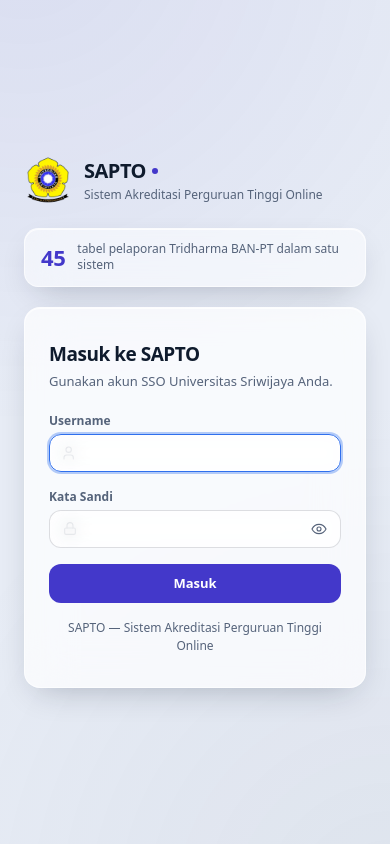
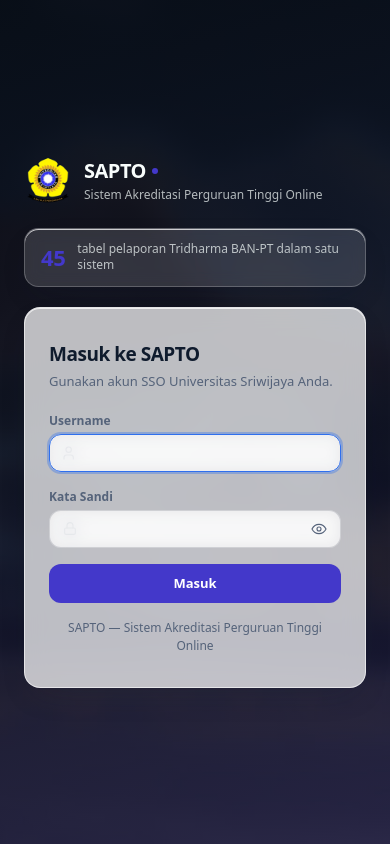
Before and after one commit to Anomabz/kafka, a Laravel app: page /login in a window 390 px wide. Run offline with Laravel 12, Linux system fonts and the light colour scheme; style sheets or scripts are compiled from the project's sources.

Commit message:
fix(sapto): perbaiki OG image, foto background login, versi title, dan optimasi performa blur
- Perbaiki tagline yang tidak konsisten di gambar OG (og-sapto.png) supaya
  cocok dengan penamaan "Sistem Akreditasi Perguruan Tinggi Online" di
  seluruh aplikasi
- Tambah foto gerbang UNSRI (diredupkan/blur) sebagai background halaman
  login, di belakang kartu glass
- Tambah "v1.0 - UNSRI" ke title utama, halaman login, dan meta SEO
- Turunkan blur (--glass-blur) dari 20-26px ke 14px (8px di mobile,
  0 kalau OS minta reduce-transparency) -- backdrop-filter blur yang berat
  di banyak panel sekaligus (terutama sidebar 26px) adalah penyebab utama
  frame drop di device low-end

Co-Authored-By: Claude Sonnet 5 <noreply@anthropic.com>

```diff
--- a/resources/css/app.css
+++ b/resources/css/app.css
@@ -58,7 +58,11 @@
     --glass-border: rgba(255, 255, 255, 0.60);
     --glass-hi: rgba(255, 255, 255, 0.75);
     --glass-shadow: 0 12px 34px -14px rgba(15, 27, 45, 0.30);
-    --glass-blur: 20px;
+    /* backdrop-filter blur cost scales with radius -- 20px+ stacked across a
+       dozen concurrent glass panels (sidebar, sticky topbar, cards, inputs)
+       is the main cause of scroll frame drops on weaker/mobile GPUs. 14px
+       reads almost identically but is materially cheaper to composite. */
+    --glass-blur: 14px;
 
     --row-hover: rgba(15, 27, 45, 0.04);
     --skeleton: rgba(15, 27, 45, 0.10);
@@ -113,7 +117,7 @@
     --glass-border: rgba(255, 255, 255, 0.10);
     --glass-hi: rgba(255, 255, 255, 0.12);
     --glass-shadow: 0 22px 46px -18px rgba(0, 0, 0, 0.60);
-    --glass-blur: 22px;
+    --glass-blur: 14px;
 
     --row-hover: rgba(255, 255, 255, 0.045);
     --skeleton: rgba(255, 255, 255, 0.10);
@@ -177,6 +181,31 @@
         --side-border: rgba(255, 255, 255, 0.08);
         --aura-1: rgba(129, 140, 248, 0.045);
         --aura-2: rgba(100, 116, 139, 0.06);
+    }
+}
+
+/* Phones are both where "spek kurang" lives and where a large blur radius is
+   least visible on a small screen -- cut it further there. Repeats every
+   selector that sets --glass-blur (light default / explicit dark / OS-dark)
+   at matching specificity so this wins in all three regardless of source
+   order; a plain `:root { }` here would lose to `:root[data-theme]`. */
+@media (max-width: 768px) {
+    :root,
+    :root[data-theme='dark'],
+    :root:not([data-theme]) {
+        --glass-blur: 8px;
+    }
+}
+
+/* Respect the OS-level "reduce transparency" setting (Windows/macOS/iOS) --
+   it exists for exactly this: weaker GPUs and motion/vestibular sensitivity.
+   Panels fall back to a solid-ish surface instead of blurring. */
+@media (prefers-reduced-transparency: reduce) {
+    :root {
+        --glass-blur: 0px;
+        --glass-bg: var(--color-surface);
+        --glass-bg-strong: var(--color-surface);
+        --side-bg: var(--color-surface);
     }
 }
 
@@ -395,8 +424,11 @@ body::before {
     /* ---- Sidebar ---- */
     .side-glass {
         background: var(--side-bg);
-        -webkit-backdrop-filter: blur(26px) saturate(120%);
-        backdrop-filter: blur(26px) saturate(120%);
+        /* Was a hardcoded 26px, the single heaviest blur in the app and
+           always on-screen -- now shares --glass-blur so it drops with the
+           rest of the panels (and the mobile override below). */
+        -webkit-backdrop-filter: blur(var(--glass-blur)) saturate(120%);
+        backdrop-filter: blur(var(--glass-blur)) saturate(120%);
         border-right: 1px solid var(--side-border);
         color: var(--side-text);
     }
--- a/resources/views/auth/login.blade.php
+++ b/resources/views/auth/login.blade.php
@@ -4,7 +4,7 @@
     <meta charset="utf-8">
     <meta name="viewport" content="width=device-width, initial-scale=1, viewport-fit=cover">
     <meta name="theme-color" id="theme-color-meta" content="#e7ecf5">
-    <title>Masuk — SAPTO Universitas Sriwijaya</title>
+    <title>Masuk — SAPTO v1.0 - UNSRI</title>
     <link rel="icon" href="{{ asset('images/logo-unsri.webp') }}" type="image/webp">
     @include('components.seo-meta')
     <script>
@@ -35,6 +35,36 @@
             min-height: 100vh;
             min-height: 100dvh;
             padding: 1.5rem;
+            position: relative;
+            isolation: isolate;
+            /* Gerbang kampus UNSRI, sengaja diredupkan lewat gradient + foto
+               yang sudah diproses gelap/blur -- supaya .auth-card (glass) di
+               atasnya tetap gampang dibaca dan tidak baku hantam warna
+               dengan .auth-context yang gradasinya sudah gelap juga. Fixed
+               background ini cuma berlaku di halaman login (scoped ke sini),
+               tidak menyentuh app.css/halaman lain. */
+            background:
+                linear-gradient(165deg, rgba(5, 9, 16, 0.88) 0%, rgba(11, 15, 30, 0.78) 45%, rgba(30, 27, 75, 0.6) 100%),
+                url('{{ asset('images/login-bg.jpg') }}') center/cover no-repeat fixed;
+        }
+
+        /* Baris brand mobile duduk langsung di atas foto (bukan di dalam
+           kartu glass), dan foto itu sekarang selalu gelap terlepas dari
+           tema -- teks perlu warna terang tetap supaya tidak tenggelam saat
+           tema terang dipilih (text-ink jadi gelap di tema terang). */
+        .auth-mobile-brand,
+        .auth-mobile-brand .text-ink {
+            color: #f8fdfc;
+        }
+
+        .auth-mobile-brand .text-muted,
+        .auth-mobile-stat .text-muted {
+            color: rgba(243, 250, 248, 0.72);
+        }
+
+        .auth-mobile-stat.glass {
+            background: rgba(255, 255, 255, 0.14);
+            border-color: rgba(255, 255, 255, 0.22);
         }
 
         .auth-grid {
--- a/resources/views/components/seo-meta.blade.php
+++ b/resources/views/components/seo-meta.blade.php
@@ -7,7 +7,7 @@
     tampil saat link dibagikan — bukan "link polos".
 --}}
 @php
-    $seoTitle = 'SAPTO — Sistem Akreditasi Perguruan Tinggi Online Universitas Sriwijaya';
+    $seoTitle = 'SAPTO v1.0 - UNSRI — Sistem Akreditasi Perguruan Tinggi Online Universitas Sriwijaya';
     $seoDesc = 'Portal pelaporan data Tridharma (pendidikan, penelitian, dan pengabdian kepada masyarakat) Universitas Sriwijaya untuk kebutuhan akreditasi program studi (BAN-PT/LAM).';
     $seoImage = asset('images/og-sapto.png');
     $seoUrl = url('/');
--- a/resources/views/components/topbar.blade.php
+++ b/resources/views/components/topbar.blade.php
@@ -20,7 +20,7 @@
                 <span id="breadcrumb-group"></span>
             </span>
         </nav>
-        <h1 id="page-title" class="truncate text-[15px] font-bold leading-tight text-ink sm:overflow-visible sm:whitespace-normal sm:text-[17px] lg:text-[21px]">
+        <h1 id="page-title" class="truncate text-[15px] font-semibold leading-tight text-ink sm:overflow-visible sm:whitespace-normal sm:text-[17px] lg:text-[19px]">
             Tabel 3.a.2) Dosen Pembimbing Utama Tugas Akhir
         </h1>
         <p id="page-description" class="mt-1 hidden text-[12px] leading-relaxed text-muted sm:block sm:text-[13px]">
--- a/resources/views/layouts/sapto.blade.php
+++ b/resources/views/layouts/sapto.blade.php
@@ -4,7 +4,7 @@
     <meta charset="utf-8">
     <meta name="viewport" content="width=device-width, initial-scale=1, viewport-fit=cover">
     <meta name="theme-color" id="theme-color-meta" content="#e7ecf5">
-    <title>@yield('title', 'SAPTO — Sistem Akreditasi Perguruan Tinggi Online Universitas Sriwijaya')</title>
+    <title>@yield('title', 'SAPTO v1.0 - UNSRI — Sistem Akreditasi Perguruan Tinggi Online Universitas Sriwijaya')</title>
     <link rel="icon" href="{{ asset('images/logo-unsri.webp') }}" type="image/webp">
     @include('components.seo-meta')
     {{-- Set the theme before first paint to avoid a light/dark flash. Only an
```
Also changed, not shown: public/images/login-bg.jpg (added), public/images/og-sapto.png.
